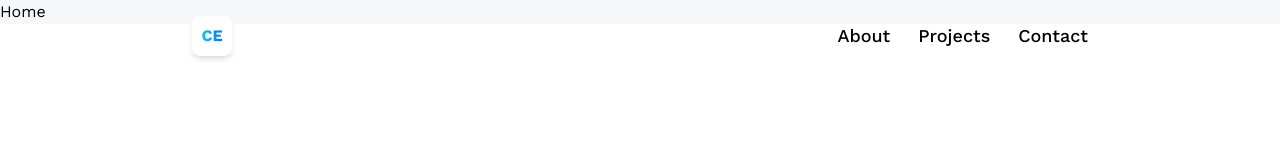
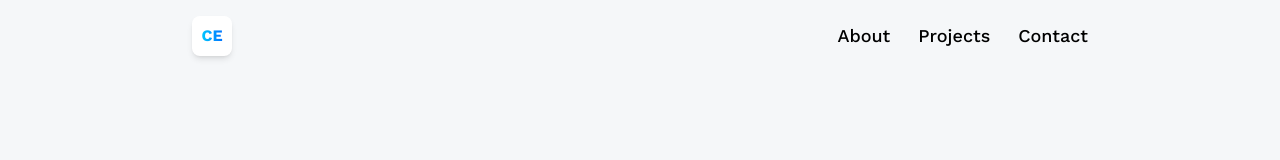
Before and after one commit to chanqoDev/3DPortfolio, a React (Vite) app in the folder 3DPortfolio/: page / in a window 1280 px wide. Shown: the top 160 px of the page. Built offline with nearby package versions, Linux system fonts and the light colour scheme.

Commit message:
create a loader component, import react-three/drei lib, wrap the loader component with an Html component imported by drei, Home component import suspense from react and Canva component from react-three-fiber, setup 3D model lighting

```diff
--- a/3DPortfolio/package.json
+++ b/3DPortfolio/package.json
@@ -10,6 +10,8 @@
     "preview": "vite preview"
   },
   "dependencies": {
+    "@react-three/drei": "^9.96.5",
+    "@react-three/fiber": "^8.15.15",
     "react": "^18.2.0",
     "react-dom": "^18.2.0",
     "react-router": "^6.20.0",
--- /dev/null
+++ b/3DPortfolio/src/components/Loader.jsx
@@ -0,0 +1,14 @@
+// import React from 'react'
+import { Html } from '@react-three/drei';
+
+const Loader = () => {
+    return (
+      <Html>
+      <div className='flex justify-center items-center'>
+          <div className='w-20 h-20 border-2 border-opacity-20 border-t-blue-500 rounded-full animate-spin' />
+     </div>
+     </Html>
+  )
+}
+
+export default Loader
--- a/3DPortfolio/src/pages/Home.jsx
+++ b/3DPortfolio/src/pages/Home.jsx
@@ -1,8 +1,22 @@
-import React from 'react'
+import React from 'react';
+import { Canvas } from '@react-three/fiber';
+import { Suspense } from 'react';
+import Loader from '../components/Loader';
+  {/*  <div className='absolute top-28 left-0 right-0 z-10 flex items-center justify-center'> POPUP </div>  */}
 
 const Home = () => {
   return (
-    <div>Home</div>
+    <section className='w-full h-screen relative'>
+    <Canvas className='w-full h-screen bg-transparent' camera={{near: 0.1, far:1000 }}>
+            <Suspense fallback={<Loader />}>
+                <directionalLight />
+                <ambientLight />
+                <pointLight />
+                <spotLight />
+                <hemisphereLight />
+            </Suspense>
+    </Canvas>
+    </section>
   )
 }
 
```
Also changed, not shown: 1 other file (tests, documents, lock files or other folders).
